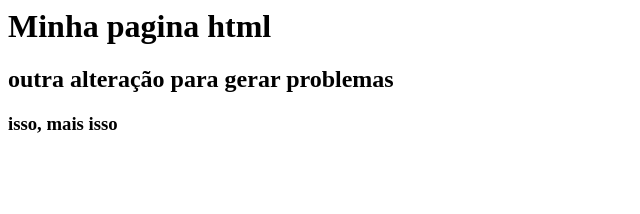
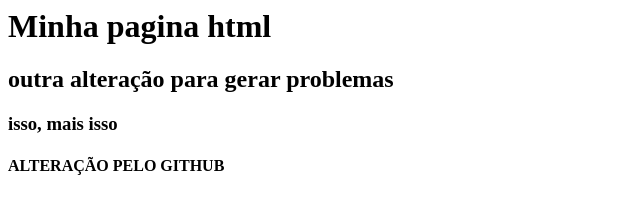
Before and after one commit to maykkk1/new, a plain HTML site: page index.html in a window 1280 px wide. Shown: the whole page, without its empty margins (0-640 px from the left). Drawn offline with Linux system fonts and the light colour scheme.

Commit message:
novas alterações

```diff
--- a/index.html
+++ b/index.html
@@ -3,6 +3,6 @@
       <h1>Minha pagina html</h1>
       <h2>outra alteração para gerar problemas</h2>
       <h3>isso, mais isso</h3>
-
+      <h4>ALTERAÇÃO PELO GITHUB</h4>
   </body>
 </html>
```
